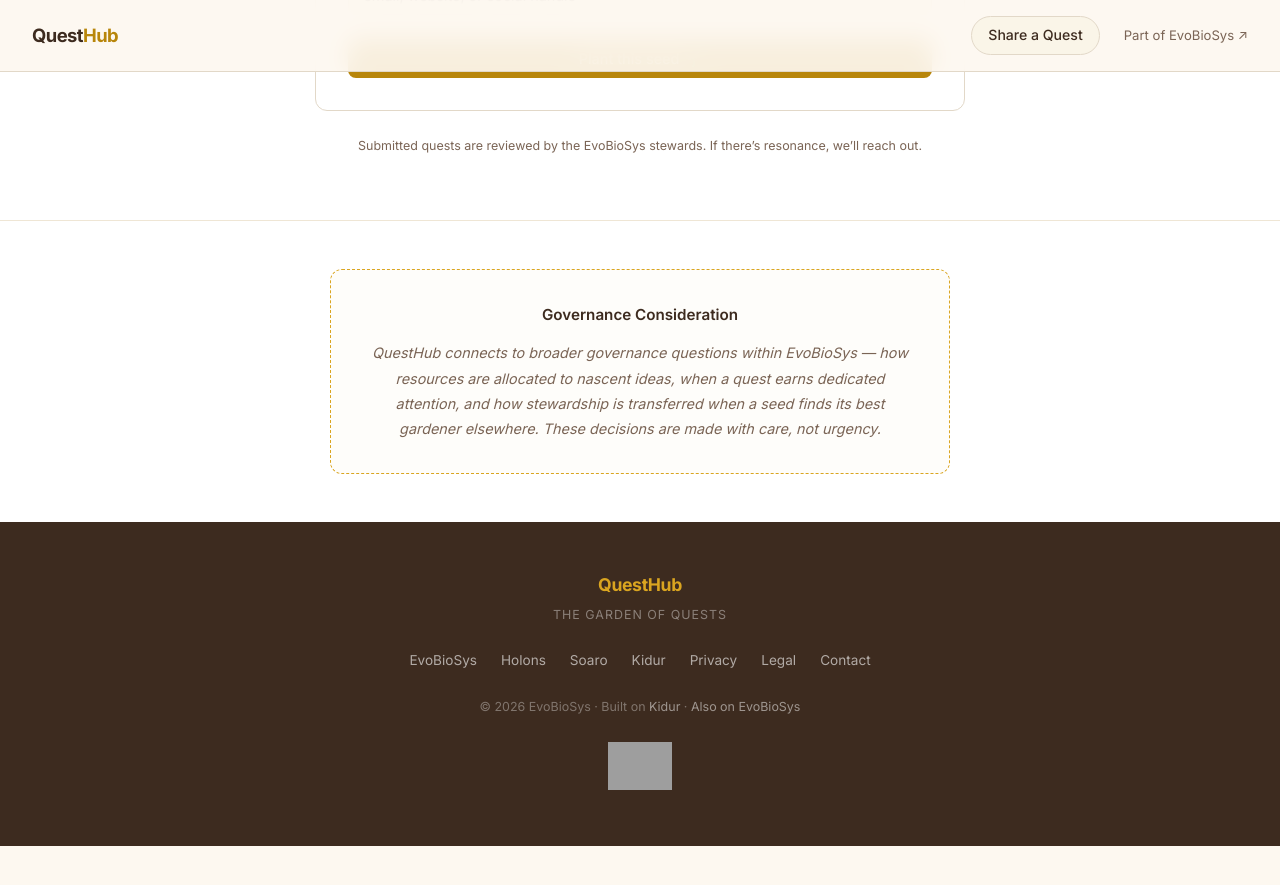
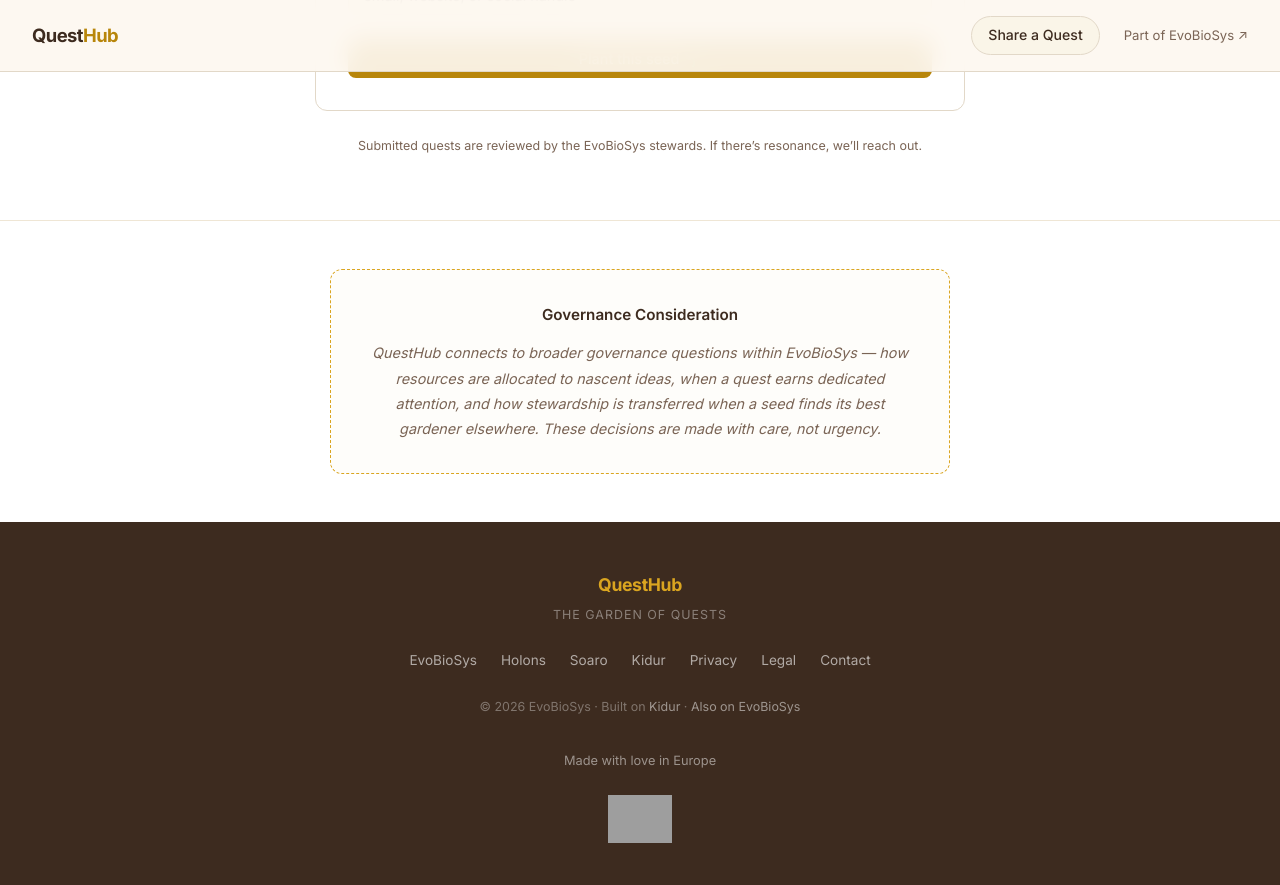
Before and after one commit to Evobiosys/questhub.eco, a Jekyll site: the page built from index.html, in a window 1280 px wide and 900 px high, scrolled down 6901 px. Shown: the top 885 px of the window. Built offline with Jekyll 4.4.1, drawn with Linux system fonts in a browser that asks for light colours; before the commit the page ends 7747 px from its top, so only the background shows below that; grey boxes are pictures that could not be loaded.

Commit message:
chore: standardize footer to "Made with love in Europe"

```diff
--- a/_layouts/default.html
+++ b/_layouts/default.html
@@ -54,6 +54,7 @@
         &copy; 2026 EvoBioSys &middot; Built on <a href="https://kidur.org" target="_blank" rel="noopener">Kidur</a>
         &middot; <a href="https://evobiosys.org/holons/questhub/" target="_blank" rel="noopener">Also on EvoBioSys</a>
       </p>
+      <p class="qh-footer-signoff" style="font-size:0.8rem; opacity:0.7; margin-top:0.5rem;">Made with love in Europe</p>
       <a href="https://profiles.eco/questhub?ref=tm" rel="noopener">
         <img class="eco-trustmark" alt=".eco profile for questhub.eco" src="https://trust.profiles.eco/questhub/eco-mark.svg?color=%239F1744" style="max-width:4rem">
       </a>
```
